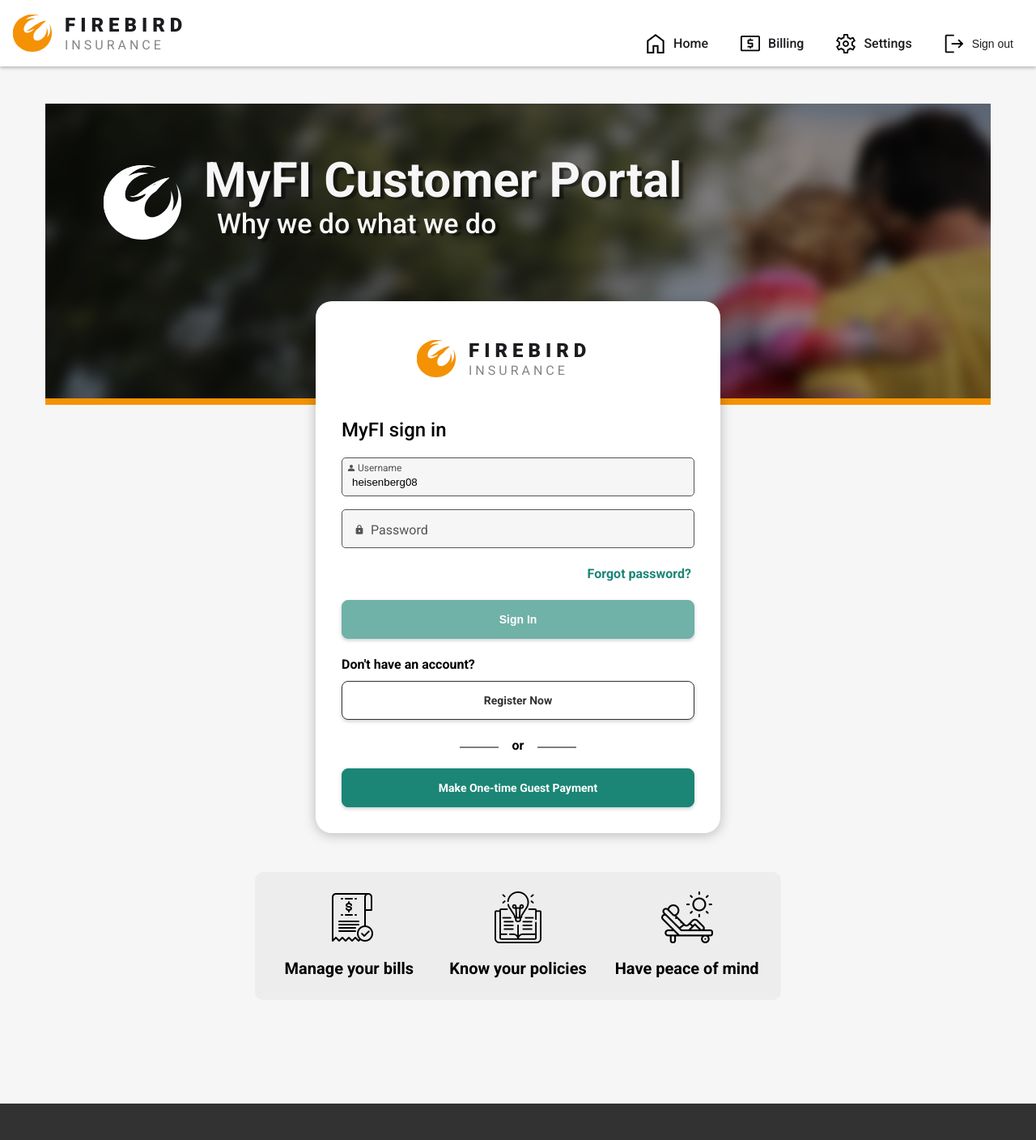
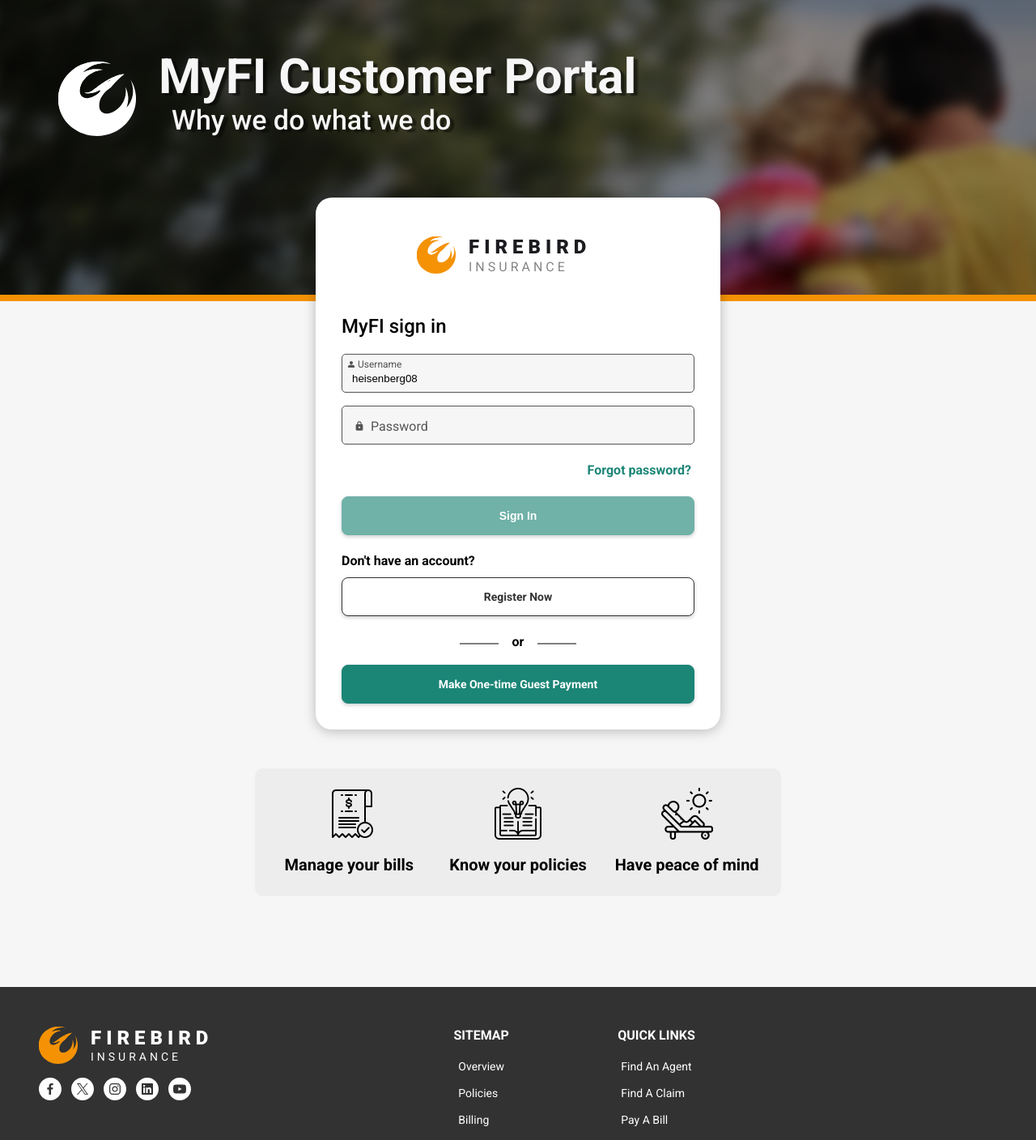
Before and after one commit to ninjaguydan/firebird, a React (Vite) app: page /insurance-portal/login in a window 1280 px wide. Shown: the top 1408 px of the page at 81% size. Built offline with nearby package versions, Linux system fonts and the light colour scheme.

Commit message:
updated login conditions for gh-pages

```diff
--- a/src/App.tsx
+++ b/src/App.tsx
@@ -33,24 +33,23 @@ const unauthenticatedPaths = [
 
 function App() {
   const [isLoggedIn, setIsLoggedIn] = useState(false);
-  const requiresAuthentication = !unauthenticatedPaths.includes(location.pathname);
   useSesionManagement(isLoggedIn);
   useScrollToTop();
 
   const logIn = () => setIsLoggedIn(true);
   const logOut = () => setIsLoggedIn(false);
-  const mainStyle = () => (unauthenticatedPaths.includes(location.pathname) ? "external" : "");
+  const mainStyle = () => (!isLoggedIn ? "external" : "");
 
   return (
     <>
-      {requiresAuthentication && <Header logOut={logOut} />}
+      {isLoggedIn && <Header logOut={logOut} />}
       <main className={mainStyle()}>
         <Routes>
-          <Route path="/" element={<Login logIn={logIn} />} />
-          <Route path="/login" element={<Login logIn={logIn} />} />
+          <Route path="/" Component={Login} />
+          <Route path="/login" Component={Login} />
           <Route path="forgot-password" Component={ForgotPassword} />
           <Route path="/registration" Component={Registration} />
-          <Route path="verify" Component={MFA} />
+          <Route path="/verify" element={<MFA logIn={logIn} />} />
           <Route path="/guest-payment" Component={GuestPayment} />
           <Route path="/home" Component={Home} />
           <Route path="/billing" Component={Billing} />
--- a/src/pages/login/LogIn.tsx
+++ b/src/pages/login/LogIn.tsx
@@ -1,4 +1,5 @@
 import { FormEvent, useState } from "react";
+import { useNavigate } from "react-router";
 
 import billingLogin from "assets/images/bill-login.png";
 import learningLogin from "assets/images/learning-login.png";
@@ -11,11 +12,8 @@ import Hero from "layout/hero/Hero";
 
 import "pages/login/login.css";
 
-type LoginProps = {
-  logIn: () => void;
-};
-
-export default function Login({ logIn }: LoginProps) {
+export default function Login() {
+  const navigate = useNavigate();
   const [loadingStep, setLoadingStep] = useState(false);
   const [formValues, setFormValues] = useState({ username: "heisenberg08", password: "" });
   const [error, setError] = useState("");
@@ -32,7 +30,7 @@ export default function Login({ logIn }: LoginProps) {
 
   const authenticateUser = () => {
     setTimeout(() => {
-      logIn();
+      navigate("/verify");
       setLoadingStep(false);
     }, 1000);
   };
--- a/src/pages/mfa/MFA.tsx
+++ b/src/pages/mfa/MFA.tsx
@@ -15,7 +15,11 @@ import "src/pages/mfa/styles/mfa-setup.css";
 
 import { IDevice, IMfaMethods, demoDevices } from "src/utils/interfaces/auth/IMFA";
 
-export default function MFA() {
+type MFAProps = {
+  logIn: () => void;
+};
+
+export default function MFA({ logIn }: MFAProps) {
   const navigate = useNavigate();
 
   const [loadingStep, setLoadingStep] = useState(false);
@@ -76,6 +80,7 @@ export default function MFA() {
           </h1>
           {method === null && <MFAList deviceList={deviceList} selectMethod={selectMethod} />}
           <LoginMFA
+            logIn={logIn}
             method={method}
             selectMethod={selectMethod}
             handleChangeMethod={handleChangeMethod}
--- a/src/pages/mfa/components/auth/LoginMFA.tsx
+++ b/src/pages/mfa/components/auth/LoginMFA.tsx
@@ -33,6 +33,7 @@ type ExistingfMFAProps = {
   setResendOtpAction: React.Dispatch<SetStateAction<boolean>>;
   handleChangeMethod: (status: "NEW" | "EXISTING") => void;
   deviceSelectedForAuthentication: IDevice;
+  logIn: () => void;
 };
 
 export default function LoginMFA({
@@ -42,6 +43,7 @@ export default function LoginMFA({
   devicesForAuth,
   handleChangeMethod,
   deviceSelectedForAuthentication,
+  logIn,
 }: ExistingfMFAProps) {
   const [passcode, setPasscode] = useState<string | null>(null);
   const [defaultCode, setDefaultCode] = useState<string | undefined>(undefined);
@@ -64,7 +66,7 @@ export default function LoginMFA({
 
     setTimeout(() => {
       setLoadingStep(false);
-      navigate("/home");
+      logIn();
     }, 1000);
   };
 
--- a/src/utils/hooks/auth/useSessionManagement.ts
+++ b/src/utils/hooks/auth/useSessionManagement.ts
@@ -8,7 +8,7 @@ export default function useSesionManagement(isLoggedIn: boolean) {
     if (!isLoggedIn) {
       navigate("/login");
     } else {
-      navigate("/verify");
+      navigate("/home");
     }
   }, [isLoggedIn]);
 }
```
